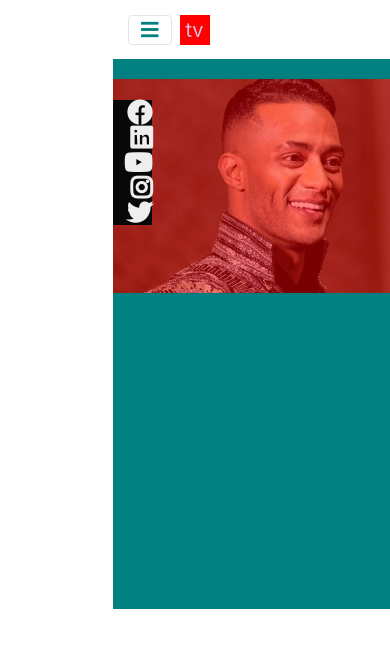
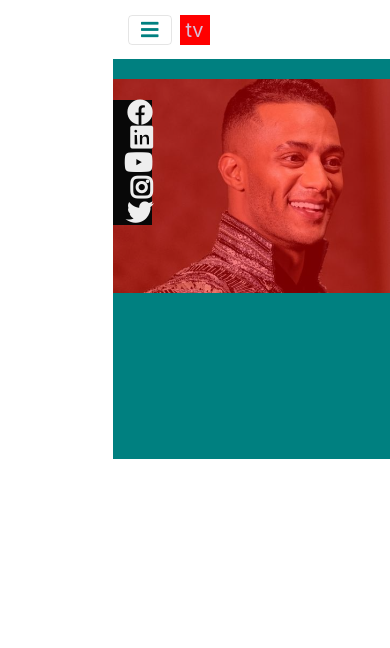
Before and after one commit to hazem-moo/almdar, a React (Create React App) app: page / in a window 390 px wide. Shown: the top 648 px of the page. Built offline with nearby package versions, Linux system fonts and the light colour scheme.

Commit message:
'jjjjjjjj'

```diff
--- a/src/Pages/Logo_home/LogoHome.css
+++ b/src/Pages/Logo_home/LogoHome.css
@@ -46,3 +46,8 @@ max-width: 10vw !important;
         width: 8vw;
     }
 }
+@media ( max-width : 700px ) {
+    .container-slide {
+        max-height: 400px;
+    }
+}
```
